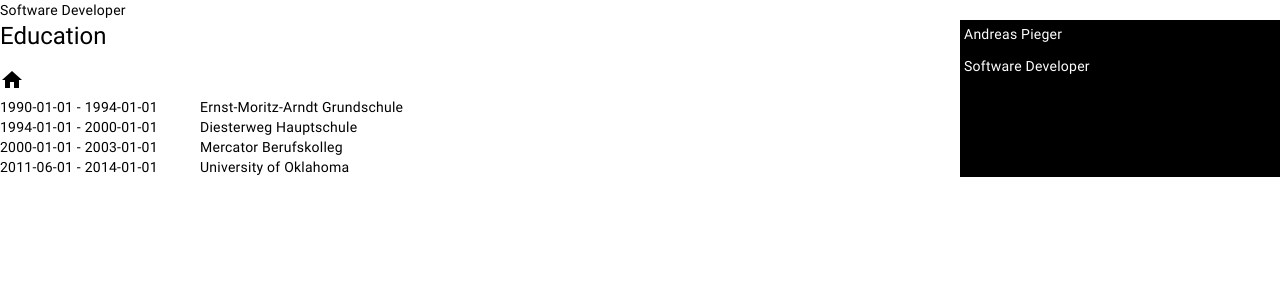
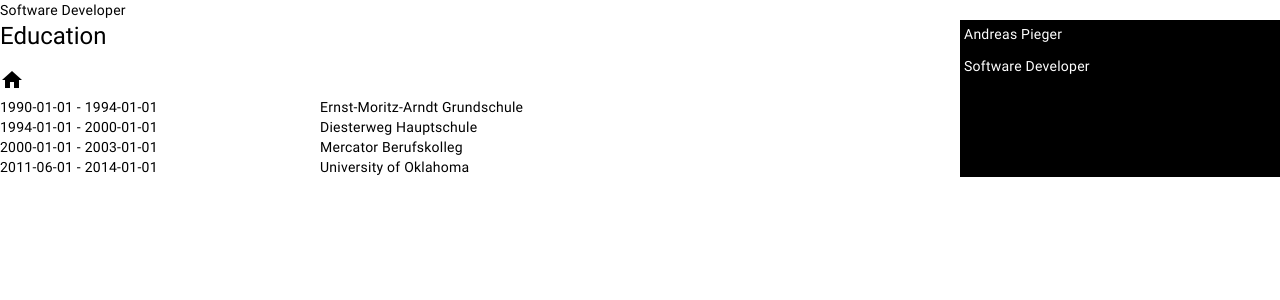
Before and after one commit to mdelta/angular-resume-viewer, an Angular app: page / in a window 1280 px wide. Shown: the top 300 px of the page. Built offline with nearby package versions, Linux system fonts and the light colour scheme.

Commit message:
Add CSS variables for dark mode

```diff
--- a/src/app/app.component.scss
+++ b/src/app/app.component.scss
@@ -1,9 +1,21 @@
+main {
+  margin-left: auto;
+  margin-right: auto;
+  max-width: 1000px;
+
+  background-color: lightgray;
+}
+
 .grid-container {
   display: grid;
   grid-template-columns: 3fr 1fr;
 }
 
 #rightcol {
-  background-color: black;
-  color: white;
+  background-color: var(--secondary-background-color);
+  color: var(--secondary-text-color);
 }
+
+.example-spacer {
+  flex: 1 1 auto;
+}
--- a/src/app/education/education-list/education-list.component.scss
+++ b/src/app/education/education-list/education-list.component.scss
@@ -1,4 +1,4 @@
 .grid-container {
   display: grid;
-  grid-template-columns: 200px auto;
+  grid-template-columns: 1fr 2fr;
 }
--- /dev/null
+++ b/src/colors.scss
@@ -0,0 +1,51 @@
+* {
+  --white: #ffffff;
+  --black: #000000;
+
+  --blue-100: #1976d2;
+  --blue-200: #125699;
+
+  --gray-100: #eee;
+  --gray-200: #fafafa;
+  --gray-300: #c2c3c4;
+  --gray-400: #888;
+
+  --dark-gray-100: rgb(58, 58, 58);
+  --dark-gray-200: #303030;
+  --dark-gray-300: rgba(27, 31, 35, 0.2);
+  --dark-gray-400: rgba(27, 31, 35, 0.35);
+  --dark-gray-500: rgb(15, 15, 16);
+
+  /* Light */
+
+  --body-background-light: var(--white);
+
+  --primary-color-light: blue;
+  --primary-background-color-light: white;
+  --primary-text-color-light: black;
+
+  --secondary-color-light: red;
+  --secondary-background-color-light: var(--black);
+  --secondary-text-color-light: var(--white);
+
+  /* Dark */
+
+  --body-background-dark: var(--dark-gray-100);
+}
+
+:root {
+  color-scheme: light;
+
+  --background: var(--body-background-light);
+
+  --secondary-background-color: var(--secondary-background-color-light);
+  --secondary-text-color: var(--secondary-text-color-light);
+}
+
+@media (prefers-color-scheme: dark) {
+  :root {
+    color-scheme: dark;
+
+    --background: var(--body-background-dark);
+  }
+}
--- a/src/styles.scss
+++ b/src/styles.scss
@@ -1,4 +1,5 @@
 /* You can add global styles to this file, and also import other style files */
+@import "colors.scss";
 @import "assets/css/fonts.scss";
 @import "material-icons/iconfont/material-icons.scss";
 
@@ -6,7 +7,9 @@ html,
 body {
   height: 100%;
 }
+
 body {
   margin: 0;
   font-family: Roboto, "Helvetica Neue", sans-serif;
+  background-color: var(--background);
 }
```
